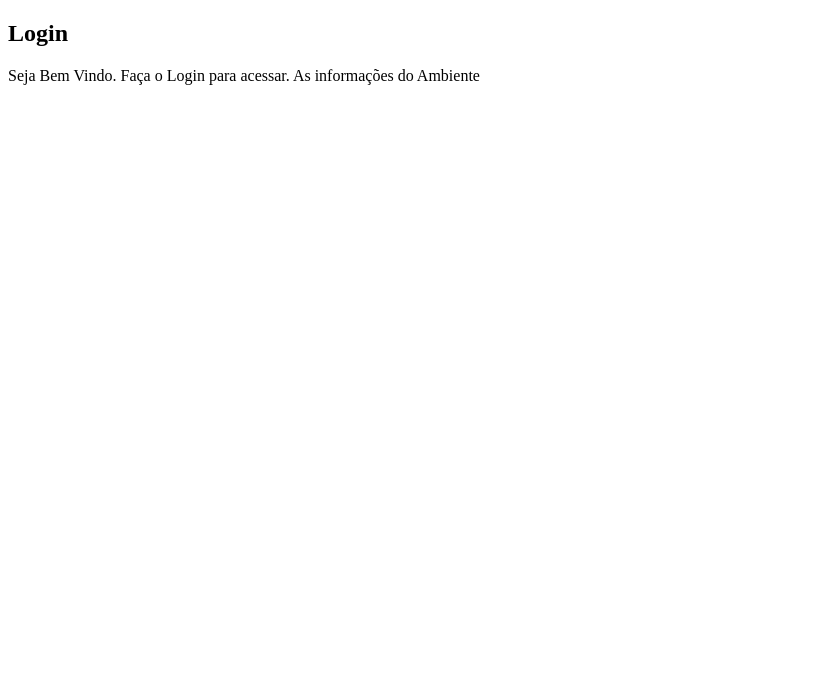
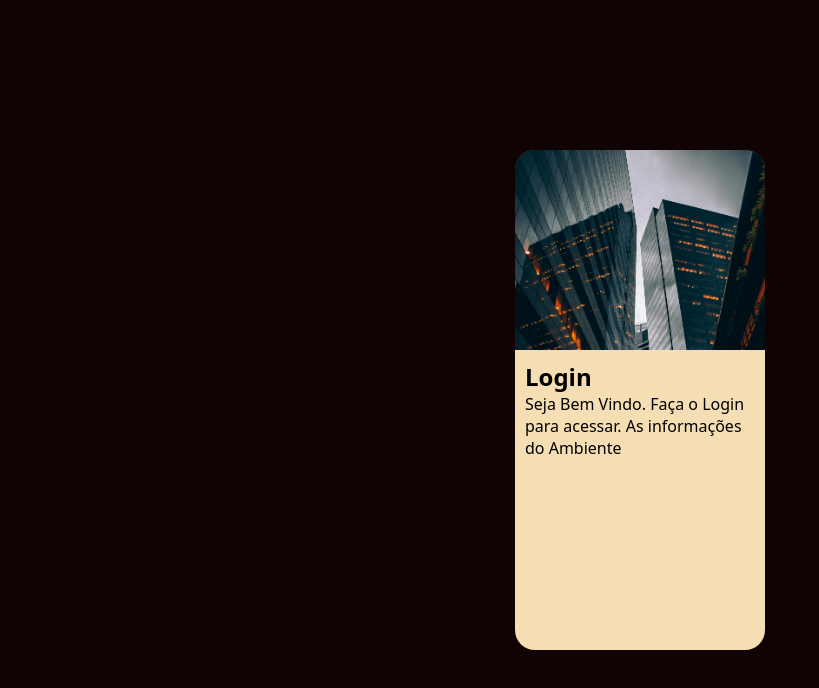
Before and after one commit to guidoferrariisotton/projetologin, a plain HTML site: page index.html in a window 1280 px wide. Shown: the whole page, without its empty margins (0-819 px from the left). Drawn offline with Linux system fonts and the light colour scheme.

Commit message:
embelezando o projeto

```diff
--- a/style.css
+++ b/style.css
@@ -1 +1,44 @@
 @charset "UTF-8";
+
+*{
+    font-family: system-ui, -apple-system, BlinkMacSystemFont, 'Segoe UI', Roboto, Oxygen, Ubuntu, Cantarell, 'Open Sans', 'Helvetica Neue', sans-serif;
+    padding: 0px;
+    margin: 0px;
+    box-sizing: border-box;
+}
+
+body,html{
+    background-color: #110303;
+    height: 100vh;
+    width: 100vw;
+}
+
+main{
+    position: relative;
+    height: 100vh;
+    width: 100vw;
+}
+
+section{
+    position: absolute;
+    top: 50%;
+    left: 50%;
+    transform: translate(-50%, -50%);
+    background-color: wheat;
+    width: 250px;
+    height: 500px;
+    border-radius: 20px;
+    overflow: hidden;
+}
+
+section#login>div#imagem{
+    display: block;
+    background: black url(imagens/pexels-dinnow-86001860-9444476.jpg) no-repeat;
+    height: 200px;
+    background-size: cover
+}
+
+section#login>div#form{
+    padding: 10px;
+    display: block;
+}
```
Also changed, not shown: index.html (+0 -1 lines).
